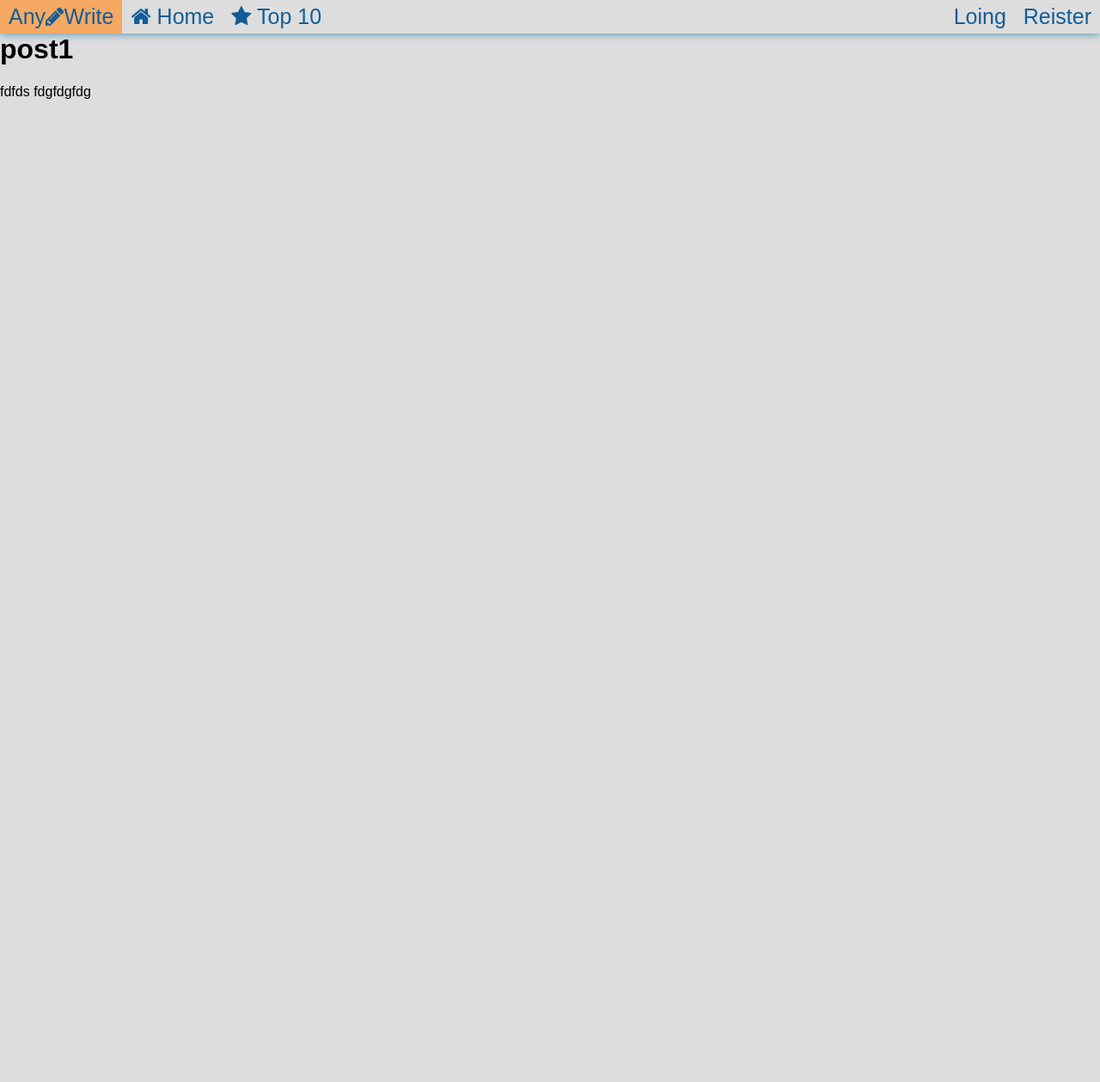
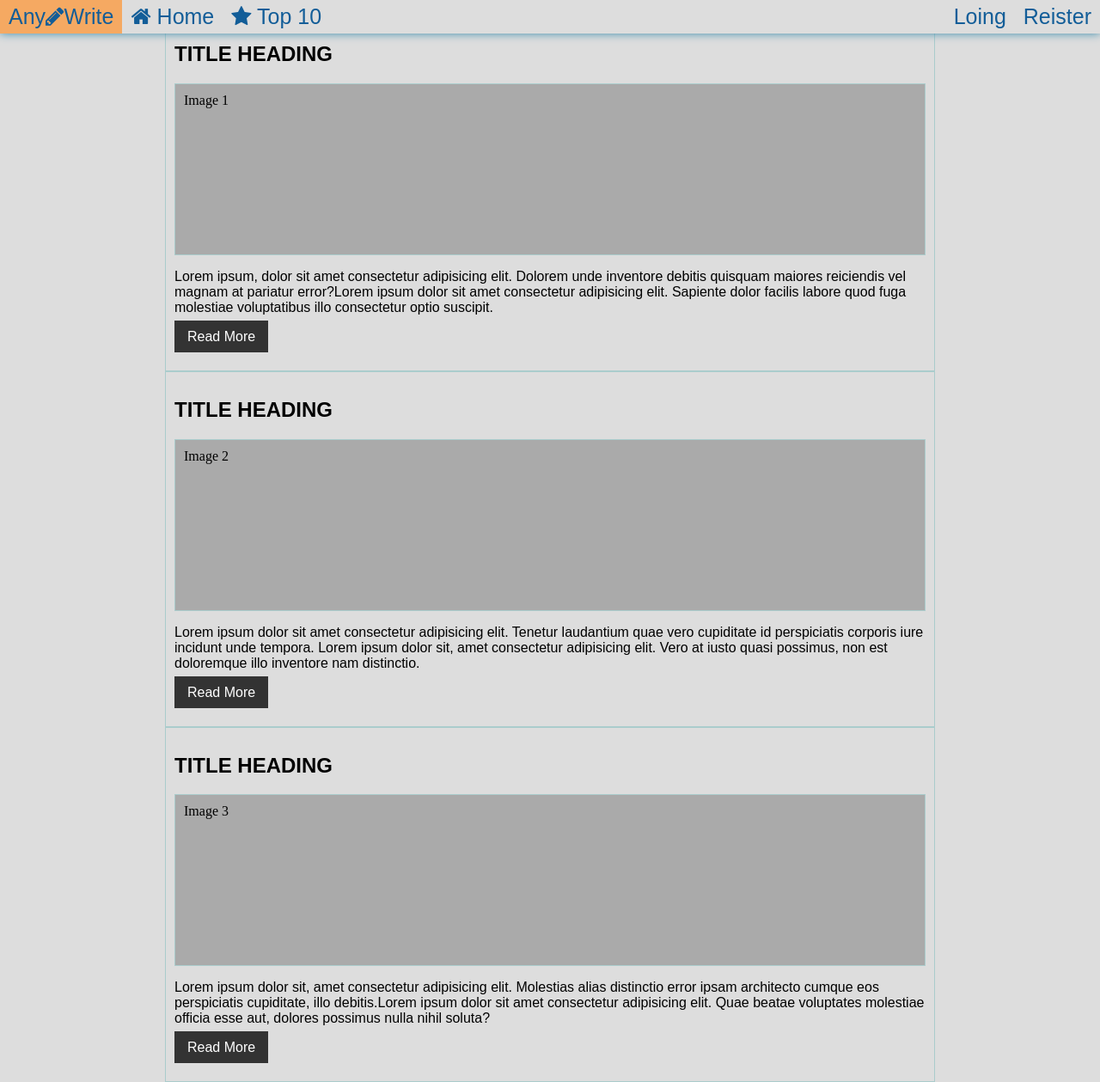
Before and after one commit to NIBMproject/anywrite-php-blog, a PHP site: page / in a window 1280 px wide. Shown: the whole page at 86% size. Before the commit the page ends 115 px from the top, so only its background shows below. Run offline with PHP 8.4, Linux system fonts and the light colour scheme.

Commit message:
Added article mockups

```diff
--- a/assets/css/style.css
+++ b/assets/css/style.css
@@ -283,3 +283,28 @@ label {
     color: #ff4646;
     font-weight: bold;
   }
+
+  /* CSS of articles */
+
+  .fakeimg {
+    background-color: #aaa;
+    width: 100%;
+    padding: 20px;
+  }
+
+  .container{
+    margin: auto;
+  }
+
+  .container div{
+    border:1px #acc solid;
+    padding: 10px;
+    padding-bottom: 30px;
+  }
+
+  .btn{
+    background-color: #333;
+    color: #fff;
+    padding: 10px 15px;
+    border: none;
+  }
--- a/views/pages/home.php
+++ b/views/pages/home.php
@@ -1,15 +1,23 @@
 <div class="articles">
-    <div>
-        <div>
-            <h1>
-                post1
-            </h1>
+    <div class="container">
+        <div class="box-1">
+            <h2>TITLE HEADING</h2>
+            <div class="fakeimg" style="height:200px;">Image 1</div>
+            <p>Lorem ipsum, dolor sit amet consectetur adipisicing elit. Dolorem unde inventore debitis quisquam maiores reiciendis vel magnam at pariatur error?Lorem ipsum dolor sit amet consectetur adipisicing elit. Sapiente dolor facilis labore quod fuga molestiae voluptatibus illo consectetur optio suscipit.</p>
+            <a href="#" class=btn>Read More</a>
         </div>
-        <div>
-            <p>fdfds fdgfdgfdg</p>
+        <div class="box-2">
+            <h2>TITLE HEADING</h2>
+            <div class="fakeimg" style="height:200px;">Image 2</div>
+            <p>Lorem ipsum dolor sit amet consectetur adipisicing elit. Tenetur laudantium quae vero cupiditate id perspiciatis corporis iure incidunt unde tempora. Lorem ipsum dolor sit, amet consectetur adipisicing elit. Vero at iusto quasi possimus, non est doloremque illo inventore nam distinctio.</p>
+            <a href="#" class=btn>Read More</a>
         </div>
-        <div>
-
+        <div class="box-3">
+            <h2>TITLE HEADING</h2>
+            <div class="fakeimg" style="height:200px;">Image 3</div>
+            <p>Lorem ipsum dolor sit, amet consectetur adipisicing elit. Molestias alias distinctio error ipsam architecto cumque eos perspiciatis cupiditate, illo debitis.Lorem ipsum dolor sit amet consectetur adipisicing elit. Quae beatae voluptates molestiae officia esse aut, dolores possimus nulla nihil soluta?</p>
+            <a href="#" class=btn>Read More</a>
         </div>
     </div>
+
 </div>
```
